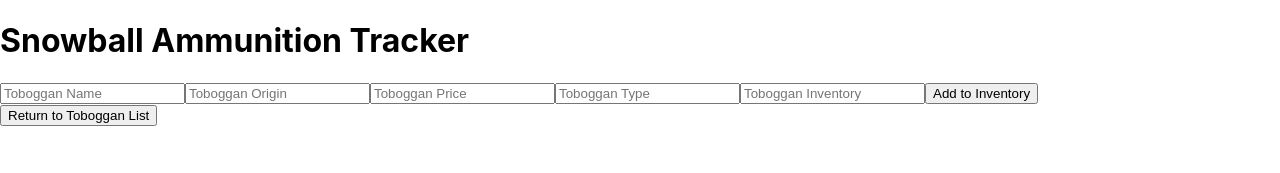
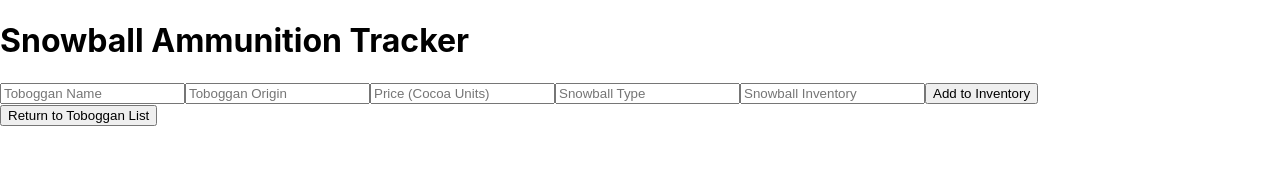
Before and after one commit to aaronvbrown/snowball-ammunition-tracker, a React (Create React App) app: page / in a window 1280 px wide. Both pictures are taken after a click on the button "Add Toboggan". Shown: the top 173 px of the page. Built offline with nearby package versions, Linux system fonts and the light colour scheme.

Commit message:
Update Reusable Form

```diff
--- a/src/components/ReusableForm.js
+++ b/src/components/ReusableForm.js
@@ -16,15 +16,15 @@ function ReusableForm(props) {
         <input
           type='text'
           name='price'
-          placeholder='Toboggan Price' />
+          placeholder='Price (Cocoa Units)' />
         <input
           type='text'
           name='type'
-          placeholder='Toboggan Type' />
+          placeholder='Snowball Type' />
         <input
           type='number'
           name='inventory'
-          placeholder='Toboggan Inventory' />
+          placeholder='Snowball Inventory' />
         <button type='submit'>{props.buttonText}</button>
       </form>
     </React.Fragment>
--- a/src/components/TobogganControl.js
+++ b/src/components/TobogganControl.js
@@ -16,7 +16,7 @@ class TobogganControl extends React.Component {
   }
 
   handleClick = () => {
-    if(this.state.selectedToboggan != null) {
+    if (this.state.selectedToboggan != null) {
       this.setState({
         formVisibleOnPage: false,
         selectedToboggan: null,
@@ -29,6 +29,10 @@ class TobogganControl extends React.Component {
     }
   }
 
+  handleEditClick = () => {
+    this.setState({ editing: true });
+  }
+
   handleDeletingToboggan = (id) => {
     const newMainTobogganList = this.state.mainTobogganList.filter(toboggan => toboggan.id !== id);
     this.setState({
@@ -37,8 +41,12 @@ class TobogganControl extends React.Component {
     });
   }
 
-  handleEditClick = () => {
-    this.setState({editing: true});
+  handleAddingNewTobogganToList = (newToboggan) => {
+    const newMainTobogganList = this.state.mainTobogganList.concat(newToboggan);
+    this.setState({
+      mainTobogganList: newMainTobogganList,
+      formVisibleOnPage: false
+    });
   }
 
   handleEditingTobogganInList = (tobogganToEdit) => {
@@ -46,34 +54,29 @@ class TobogganControl extends React.Component {
       .filter(toboggan => toboggan.id !== this.state.selectedToboggan.id)
       .concat(tobogganToEdit);
     this.setState({
-        mainTobogganList: editedMainTobogganList,
-        editing: false,
-        selectedToboggan: null
-      });
+      mainTobogganList: editedMainTobogganList,
+      editing: false,
+      selectedToboggan: null
+    });
   }
 
-  handleAddingNewTobogganToList = (newToboggan) => {
-    const newMainTobogganList = this.state.mainTobogganList.concat(newToboggan);
-    this.setState({mainTobogganList: newMainTobogganList,
-                  formVisibleOnPage: false });
-  }
 
   handleChangingSelectedToboggan = (id) => {
     const selectedToboggan = this.state.mainTobogganList.filter(toboggan => toboggan.id === id)[0];
-    this.setState({selectedToboggan: selectedToboggan});
+    this.setState({ selectedToboggan: selectedToboggan });
   }
 
   render() {
     let currentlyVisibleState = null;
     let buttonText = null;
-    if (this.state.editing ) {
-      currentlyVisibleState = <EditTobogganForm toboggan = {this.state.selectedToboggan} onEditToboggan = {this.handleEditingTobogganInList} />
+    if (this.state.editing) {
+      currentlyVisibleState = <EditTobogganForm toboggan={this.state.selectedToboggan} onEditToboggan={this.handleEditingTobogganInList} />
       buttonText = "Return to Toboggan List";
     } else if (this.state.selectedToboggan != null) {
       currentlyVisibleState = <TobogganDetail
-        toboggan = {this.state.selectedToboggan}
-        onClickingDelete = {this.handleDeletingToboggan}
-        onClickingEdit = {this.handleEditClick} />
+        toboggan={this.state.selectedToboggan}
+        onClickingDelete={this.handleDeletingToboggan}
+        onClickingEdit={this.handleEditClick} />
       buttonText = "Return to Toboggan List";
     } else if (this.state.formVisibleOnPage) {
       currentlyVisibleState = <NewTobogganForm onNewTobogganCreation={this.handleAddingNewTobogganToList} />
```
